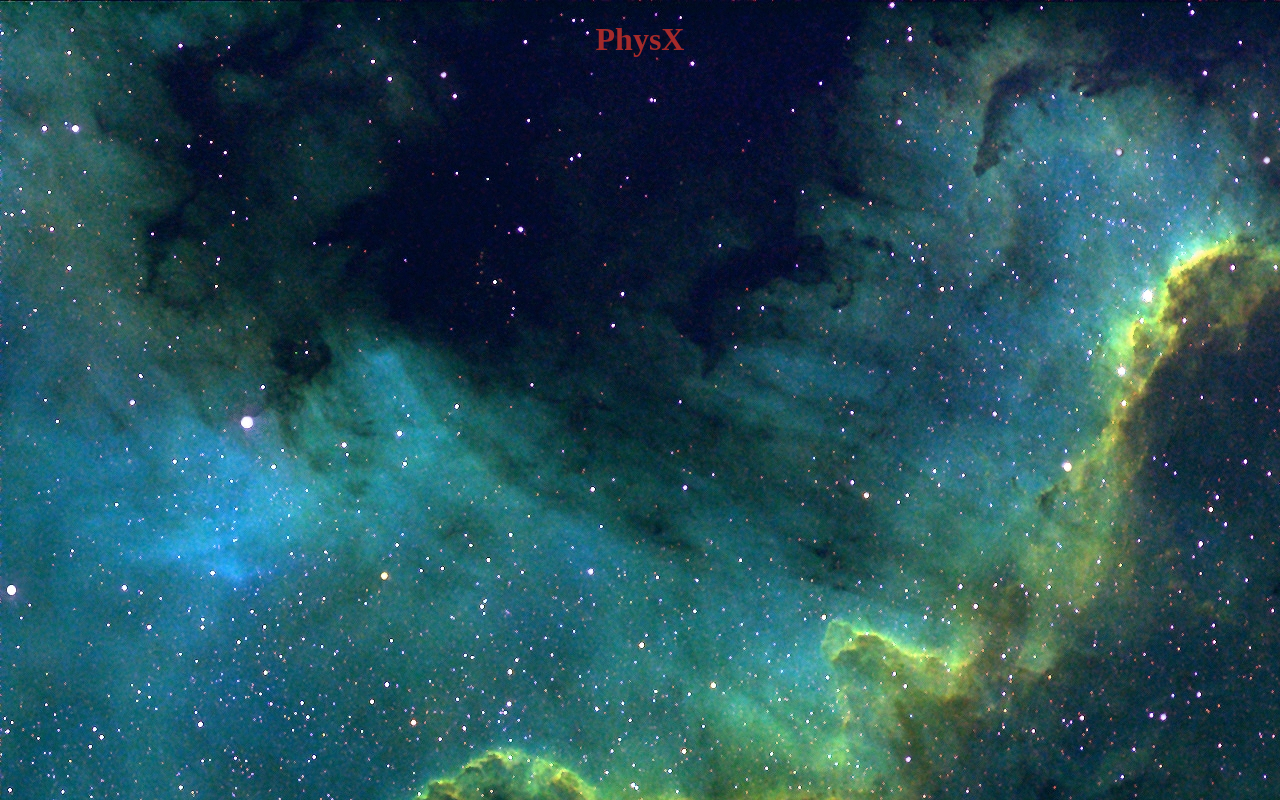
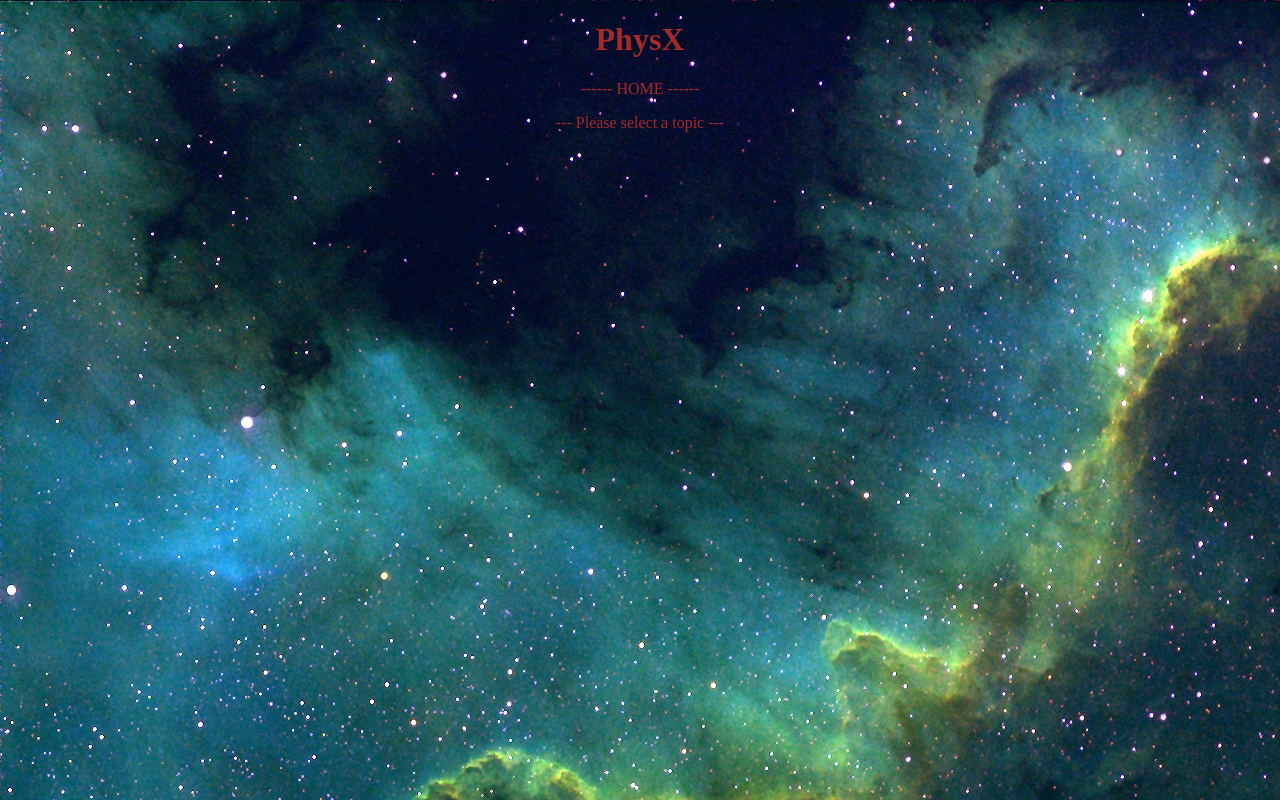
Before and after one commit to DeanBrown2000/DeanBrown2000.github.io, a plain HTML site: page index.html in a window 1280 px wide. Drawn offline with Linux system fonts and the light colour scheme.

Commit message:
Update #6
Addition of the "please select subject" section

```diff
--- a/index.html
+++ b/index.html
@@ -7,10 +7,15 @@
     <center>
 
       <h1 style="font-family:Times New Roman Bold; color:brown"> PhysX </h1>
+      <p style="font-family: Times New Roman Bold; color:brown">------ HOME ------</p>
 
     </center>
 
 <body background="BackGround2.jpg">
 
+  <center style="font-family:Times New Roman Bold; color:brown">
+
+    <p> --- Please select a topic --- </p>
+
 </body>
 </html>
```
